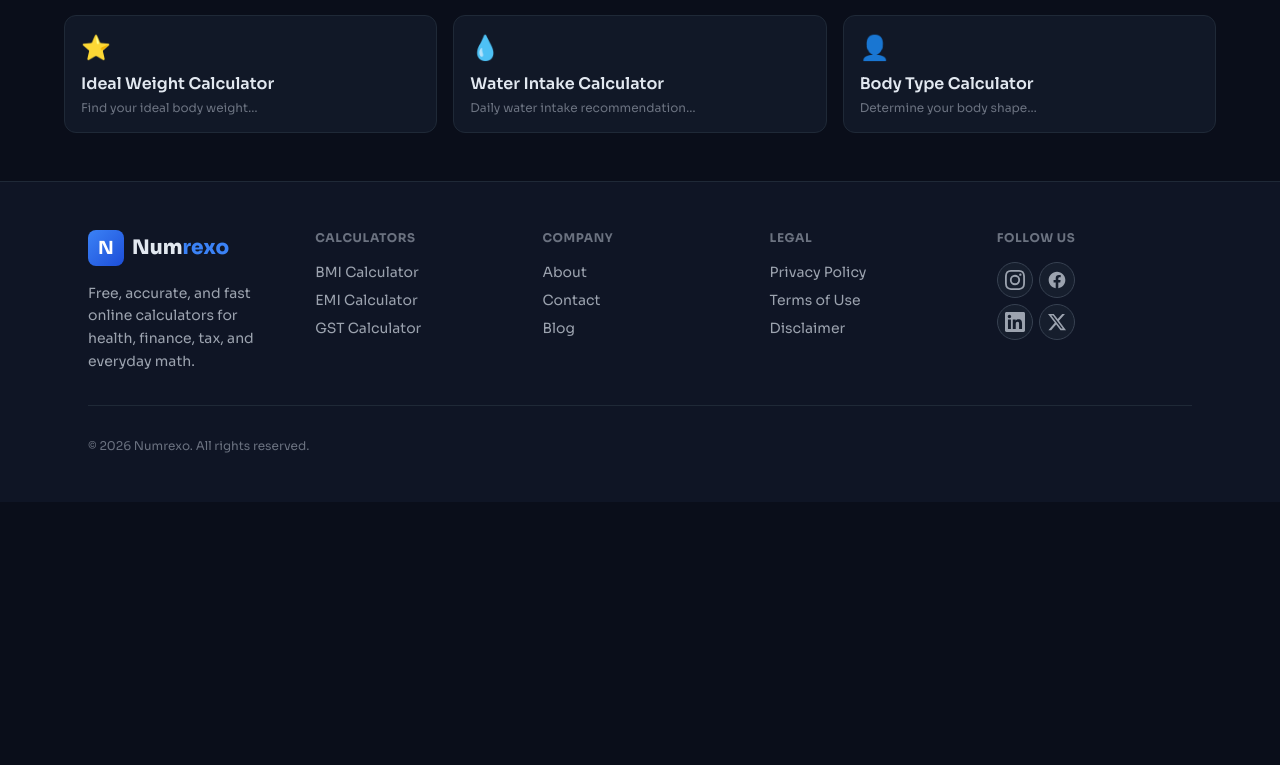
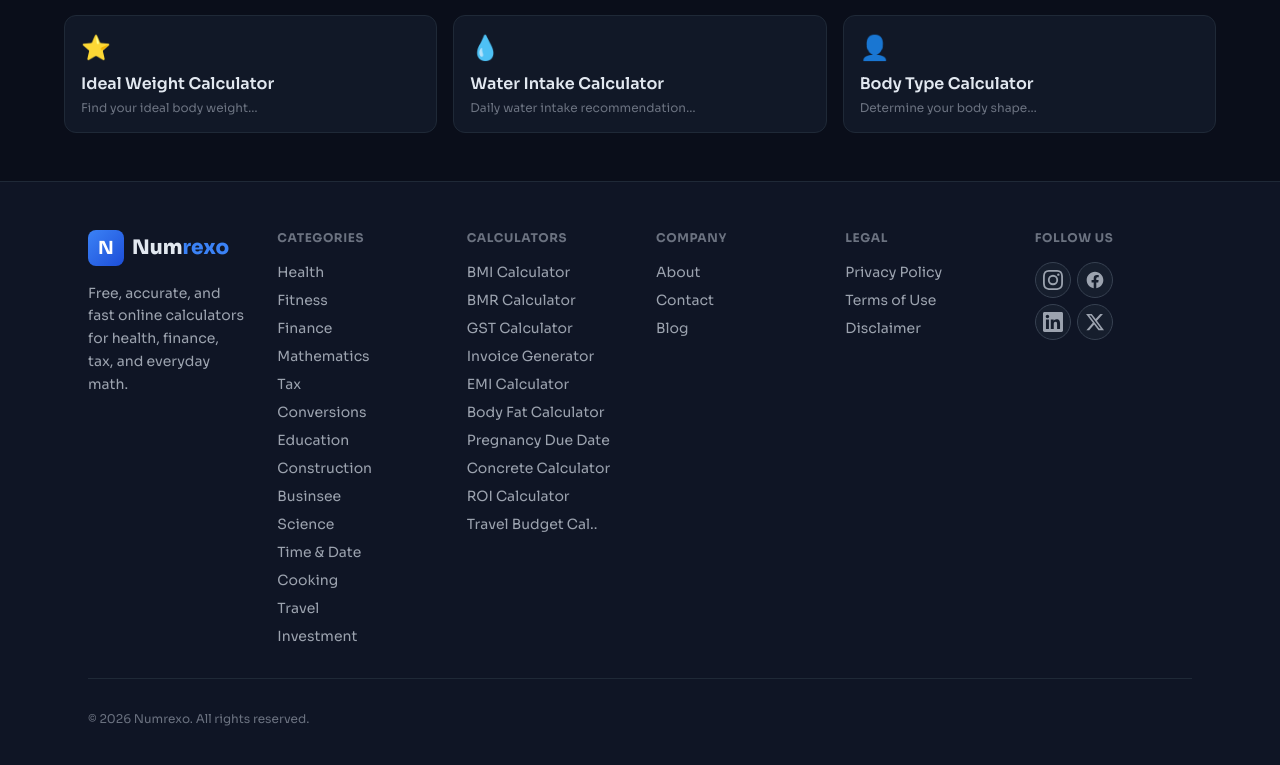
Before and after one commit to ramavtarmjr885301/numrexo, a Next.js app: page /health/bmi-calculator in a window 1280 px wide. Shown: the part 4072-4837 px from the top of the page. Before the commit the page ends 4574 px from the top, so only its background shows below. Built offline with nearby package versions, Linux system fonts and the light colour scheme; no server answers.

Commit message:
footer updated

```diff
--- a/components/layout/Footer.tsx
+++ b/components/layout/Footer.tsx
@@ -2,7 +2,6 @@
 
 import Link from "next/link";
 import { useRouter } from "next/navigation";
-import { CALCULATORS } from "@/data/calculators";
 
 // Social Media Icons as components
 const InstagramIcon = () => (
@@ -42,7 +41,7 @@ export default function Footer() {
   return (
     <footer className="bg-[#0f1525] border-t border-gray-800 mt-auto">
       <div className="max-w-6xl mx-auto px-6 py-12">
-        <div className="grid grid-cols-1 sm:grid-cols-2 lg:grid-cols-5 gap-8 mb-8">
+        <div className="grid grid-cols-1 sm:grid-cols-2 lg:grid-cols-6 gap-8 mb-8">
           {/* Brand */}
           <div>
             <Link href="/" className="flex items-center gap-2 mb-4">
@@ -58,19 +57,91 @@ export default function Footer() {
             </p>
           </div>
 
-          {/* Calculators */}
+          {/* Categories */}
+          <div>
+            <h5 className="text-xs font-bold text-gray-500 uppercase tracking-wider mb-4">Categories</h5>
+            <div className="space-y-2">
+              <button onClick={() => router.push("/health")} className="block text-sm text-gray-400 hover:text-blue-400 transition-colors">
+                Health
+              </button>
+              <button onClick={() => router.push("/fitness")} className="block text-sm text-gray-400 hover:text-blue-400 transition-colors">
+                Fitness
+              </button>
+              <button onClick={() => router.push("/finance")} className="block text-sm text-gray-400 hover:text-blue-400 transition-colors">
+                Finance
+              </button>
+              <button onClick={() => router.push("/math")} className="block text-sm text-gray-400 hover:text-blue-400 transition-colors">
+                Mathematics
+              </button>
+              <button onClick={() => router.push("/tax")} className="block text-sm text-gray-400 hover:text-blue-400 transition-colors">
+                Tax
+              </button>
+              <button onClick={() => router.push("/conversion")} className="block text-sm text-gray-400 hover:text-blue-400 transition-colors">
+                Conversions
+              </button>
+              <button onClick={() => router.push("/education")} className="block text-sm text-gray-400 hover:text-blue-400 transition-colors">
+                Education
+              </button>
+              <button onClick={() => router.push("/construction")} className="block text-sm text-gray-400 hover:text-blue-400 transition-colors">
+                Construction
+              </button>
+              <button onClick={() => router.push("/business")} className="block text-sm text-gray-400 hover:text-blue-400 transition-colors">
+                Businsee
+              </button>
+              <button onClick={() => router.push("/science")} className="block text-sm text-gray-400 hover:text-blue-400 transition-colors">
+                Science
+              </button>
+              <button onClick={() => router.push("/time")} className="block text-sm text-gray-400 hover:text-blue-400 transition-colors">
+                Time & Date
+              </button>
+              <button onClick={() => router.push("/cooking")} className="block text-sm text-gray-400 hover:text-blue-400 transition-colors">
+                Cooking
+              </button>
+              <button onClick={() => router.push("/travel")} className="block text-sm text-gray-400 hover:text-blue-400 transition-colors">
+                Travel
+              </button>
+              <button onClick={() => router.push("/investment")} className="block text-sm text-gray-400 hover:text-blue-400 transition-colors">
+                Investment
+              </button>
+
+            </div>
+            {/* Famous Calculators */}
+          </div>
           <div>
             <h5 className="text-xs font-bold text-gray-500 uppercase tracking-wider mb-4">Calculators</h5>
             <div className="space-y-2">
-              {CALCULATORS.map((calc) => (
-                <button
-                  key={calc.id}
-                  onClick={() => router.push(calc.path)}
-                  className="block text-sm text-gray-400 hover:text-blue-400 transition-colors"
-                >
-                  {calc.name}
-                </button>
-              ))}
+              <button onClick={() => router.push("/health/bmi-calculator")} className="block text-sm text-gray-400 hover:text-blue-400 transition-colors">
+                BMI Calculator
+              </button>
+              <button onClick={() => router.push("/fitness/bmr-calculator")} className="block text-sm text-gray-400 hover:text-blue-400 transition-colors">
+                BMR Calculator
+              </button>
+              <button onClick={() => router.push("/tax/gst-calculator")} className="block text-sm text-gray-400 hover:text-blue-400 transition-colors">
+                GST Calculator
+              </button>
+              <button onClick={() => router.push("/business/invoice-generator")} className="block text-sm text-gray-400 hover:text-blue-400 transition-colors">
+                Invoice Generator
+              </button>
+              <button onClick={() => router.push("/finance/emi-calculator")} className="block text-sm text-gray-400 hover:text-blue-400 transition-colors">
+                EMI Calculator
+              </button>
+              <button onClick={() => router.push("/fitness/body-fat-calculator")} className="block text-sm text-gray-400 hover:text-blue-400 transition-colors">
+                Body Fat Calculator
+              </button>
+              <button onClick={() => router.push("/health/pregnancy-due-date-calculator")} className="block text-sm text-gray-400 hover:text-blue-400 transition-colors">
+                Pregnancy Due Date
+              </button>
+              <button onClick={() => router.push("/construction/concrete-calculator")} className="block text-sm text-gray-400 hover:text-blue-400 transition-colors">
+                Concrete Calculator
+              </button>
+              <button onClick={() => router.push("/business/roi-calculator")} className="block text-sm text-gray-400 hover:text-blue-400 transition-colors">
+                ROI Calculator
+              </button>
+              <button onClick={() => router.push("/travel/travel-budget-calculator")} className="block text-sm text-gray-400 hover:text-blue-400 transition-colors">
+                Travel Budget Cal..
+              </button>
+
+
             </div>
           </div>
 
--- a/data/calculators.ts
+++ b/data/calculators.ts
@@ -1,123 +1,123 @@
-export interface CalculatorType {
-  id: string;
-  slug: string;
-  name: string;
-  icon: string;
-  color: string;
-  bg: string;
-  desc: string;
-  tags: string[];
-  category: "health" | "finance" | "tax" | "business";
-  path: string;
-}
+// export interface CalculatorType {
+//   id: string;
+//   slug: string;
+//   name: string;
+//   icon: string;
+//   color: string;
+//   bg: string;
+//   desc: string;
+//   tags: string[];
+//   category: "health" | "finance" | "tax" | "business";
+//   path: string;
+// }
 
-export const CALCULATORS: CalculatorType[] = [
-  {
-    id: "bmi",
-    slug: "bmi-calculator",
-    name: "BMI Calculator",
-    icon: "⚖️",
-    color: "#3b82f6",
-    bg: "rgba(59,130,246,0.1)",
-    desc: "Calculate your Body Mass Index and understand your healthy weight range.",
-    tags: ["Health", "Free"],
-    category: "health",
-    path: "/health/bmi-calculator",
-  },
-  {
-    id: "emi",
-    slug: "emi-calculator",
-    name: "EMI Calculator",
-    icon: "🏦",
-    color: "#a78bfa",
-    bg: "rgba(167,139,250,0.1)",
-    desc: "Calculate monthly EMI for home, car, or personal loans instantly.",
-    tags: ["Finance", "Free"],
-    category: "finance",
-    path: "/finance/emi-calculator",
-  },
-  {
-    id: "gst",
-    slug: "gst-calculator",
-    name: "GST Calculator",
-    icon: "🧾",
-    color: "#22c55e",
-    bg: "rgba(34,197,94,0.1)",
-    desc: "Add or remove GST from any amount. Supports all Indian GST slabs.",
-    tags: ["Tax", "India", "Free"],
-    category: "tax",
-    path: "/tax/gst-calculator",
-  },
-  // {
-  //   id: "invoice",
-  //   slug: "invoice-generator",
-  //   name: "Invoice Generator",
-  //   icon: "🧾",
-  //   color: "#22c55e",
-  //   bg: "rgba(34,197,94,0.1)",
-  //   desc: "Add or remove GST from any amount. Supports all Indian GST slabs.",
-  //   tags: ["Business", "India", "Free"],
-  //   category: "business",
-  //   path: "/business/invoice-generator",
-  // },
-];
+// export const CALCULATORS: CalculatorType[] = [
+//   {
+//     id: "bmi",
+//     slug: "bmi-calculator",
+//     name: "BMI Calculator",
+//     icon: "⚖️",
+//     color: "#3b82f6",
+//     bg: "rgba(59,130,246,0.1)",
+//     desc: "Calculate your Body Mass Index and understand your healthy weight range.",
+//     tags: ["Health", "Free"],
+//     category: "health",
+//     path: "/health/bmi-calculator",
+//   },
+//   {
+//     id: "emi",
+//     slug: "emi-calculator",
+//     name: "EMI Calculator",
+//     icon: "🏦",
+//     color: "#a78bfa",
+//     bg: "rgba(167,139,250,0.1)",
+//     desc: "Calculate monthly EMI for home, car, or personal loans instantly.",
+//     tags: ["Finance", "Free"],
+//     category: "finance",
+//     path: "/finance/emi-calculator",
+//   },
+//   {
+//     id: "gst",
+//     slug: "gst-calculator",
+//     name: "GST Calculator",
+//     icon: "🧾",
+//     color: "#22c55e",
+//     bg: "rgba(34,197,94,0.1)",
+//     desc: "Add or remove GST from any amount. Supports all Indian GST slabs.",
+//     tags: ["Tax", "India", "Free"],
+//     category: "tax",
+//     path: "/tax/gst-calculator",
+//   },
+//   // {
+//   //   id: "invoice",
+//   //   slug: "invoice-generator",
+//   //   name: "Invoice Generator",
+//   //   icon: "🧾",
+//   //   color: "#22c55e",
+//   //   bg: "rgba(34,197,94,0.1)",
+//   //   desc: "Add or remove GST from any amount. Supports all Indian GST slabs.",
+//   //   tags: ["Business", "India", "Free"],
+//   //   category: "business",
+//   //   path: "/business/invoice-generator",
+//   // },
+// ];
 
-export const seoContent = {
-  bmi: {
-    intro: "The Body Mass Index (BMI) is one of the most widely used tools for assessing whether an individual has a healthy body weight relative to their height. While it isn't a perfect measure, it provides a quick and easy screening tool.",
-    formula: "BMI (kg/m²) = Weight (kg) ÷ Height² (m)",
-    formulaUS: "BMI = 703 × Weight (lbs) ÷ Height² (inches)",
-    table: [
-      ["Severe Thinness", "< 16"],
-      ["Moderate Thinness", "16 – 17"],
-      ["Mild Thinness", "17 – 18.5"],
-      ["Normal", "18.5 – 25"],
-      ["Overweight", "25 – 30"],
-      ["Obese Class I", "30 – 35"],
-      ["Obese Class II", "35 – 40"],
-      ["Obese Class III", "> 40"],
-    ],
-    faqs: [
-      { q: "What is a healthy BMI range for adults?", a: "For adults (20 years and older), a BMI between 18.5 and 24.9 is considered normal and healthy by the WHO and CDC." },
-      { q: "Is BMI accurate for athletes and muscular individuals?", a: "BMI can overestimate fatness in people with high muscle mass, like athletes and bodybuilders. It does not distinguish between muscle and fat weight." },
-      { q: "Is BMI the same for men and women?", a: "The BMI formula is the same, but body fat distribution differs. Women generally carry more body fat at the same BMI compared to men." },
-      { q: "What should I do if my BMI is high?", a: "If your BMI indicates overweight or obesity, consult a healthcare professional. A combination of a balanced diet and regular physical activity can help reach a healthy weight." },
-    ],
-  },
-  emi: {
-    intro: "EMI (Equated Monthly Instalment) is the fixed monthly payment made to a bank or lender for a loan. It consists of the principal repayment and interest component, divided over the loan tenure.",
-    formula: "EMI = P × r × (1+r)ⁿ / ((1+r)ⁿ – 1)",
-    formulaUS: "",
-    table: [
-      ["P", "Principal Loan Amount"],
-      ["r", "Monthly Interest Rate (Annual Rate ÷ 12 ÷ 100)"],
-      ["n", "Number of Monthly Installments"],
-      ["EMI", "Equated Monthly Installment"],
-    ],
-    faqs: [
-      { q: "What factors affect my EMI?", a: "Three key factors affect your EMI: the loan principal amount, the annual interest rate, and the loan tenure. A higher principal or rate increases EMI; longer tenure decreases it." },
-      { q: "Can I reduce my EMI after taking a loan?", a: "Yes. You can reduce EMI by making partial prepayments, refinancing at a lower interest rate, or renegotiating the loan tenure with your bank." },
-      { q: "What is the difference between flat rate and reducing balance EMI?", a: "Flat rate calculates interest on the full principal throughout. Reducing balance calculates interest only on the outstanding principal, making it cheaper overall." },
-      { q: "Is there a prepayment penalty?", a: "Most banks in India allow prepayment on floating rate loans without penalty. Fixed rate loans may charge 1–3% as foreclosure fee. Always verify with your lender." },
-    ],
-  },
-  gst: {
-    intro: "GST (Goods and Services Tax) is a unified indirect tax levied on the supply of goods and services across India. It replaced multiple central and state taxes like VAT, service tax, and excise duty.",
-    formula: "GST Amount = Original Price × (GST Rate / 100)",
-    formulaUS: "",
-    table: [
-      ["0%", "Essential items – rice, wheat, vegetables"],
-      ["3%", "Gold, silver, precious metals"],
-      ["5%", "Household necessities – sugar, edible oil"],
-      ["12%", "Processed foods, smartphones, computers"],
-      ["18%", "Most services, electronics, FMCG products"],
-      ["28%", "Luxury goods, automobiles, tobacco"],
-    ],
-    faqs: [
-      { q: "What is CGST and SGST?", a: "In intra-state transactions, GST is split equally into CGST (Central GST) collected by the central government and SGST (State GST) collected by the state. For inter-state, IGST applies." },
-      { q: "How do I calculate GST exclusive price?", a: "If you have the pre-GST price, multiply it by (1 + GST rate/100). For example, ₹10,000 with 18% GST = ₹10,000 × 1.18 = ₹11,800." },
-      { q: "How to calculate original price from GST inclusive amount?", a: "Divide the GST-inclusive amount by (1 + GST rate/100). For example, ₹11,800 ÷ 1.18 = ₹10,000 original price." },
-      { q: "Who needs to register for GST?", a: "Any business with annual turnover exceeding ₹40 lakhs (goods) or ₹20 lakhs (services) must register for GST in India. Threshold is ₹10 lakhs for special category states." },
-    ],
-  },
-};
+// export const seoContent = {
+//   bmi: {
+//     intro: "The Body Mass Index (BMI) is one of the most widely used tools for assessing whether an individual has a healthy body weight relative to their height. While it isn't a perfect measure, it provides a quick and easy screening tool.",
+//     formula: "BMI (kg/m²) = Weight (kg) ÷ Height² (m)",
+//     formulaUS: "BMI = 703 × Weight (lbs) ÷ Height² (inches)",
+//     table: [
+//       ["Severe Thinness", "< 16"],
+//       ["Moderate Thinness", "16 – 17"],
+//       ["Mild Thinness", "17 – 18.5"],
+//       ["Normal", "18.5 – 25"],
+//       ["Overweight", "25 – 30"],
+//       ["Obese Class I", "30 – 35"],
+//       ["Obese Class II", "35 – 40"],
+//       ["Obese Class III", "> 40"],
+//     ],
+//     faqs: [
+//       { q: "What is a healthy BMI range for adults?", a: "For adults (20 years and older), a BMI between 18.5 and 24.9 is considered normal and healthy by the WHO and CDC." },
+//       { q: "Is BMI accurate for athletes and muscular individuals?", a: "BMI can overestimate fatness in people with high muscle mass, like athletes and bodybuilders. It does not distinguish between muscle and fat weight." },
+//       { q: "Is BMI the same for men and women?", a: "The BMI formula is the same, but body fat distribution differs. Women generally carry more body fat at the same BMI compared to men." },
+//       { q: "What should I do if my BMI is high?", a: "If your BMI indicates overweight or obesity, consult a healthcare professional. A combination of a balanced diet and regular physical activity can help reach a healthy weight." },
+//     ],
+//   },
+//   emi: {
+//     intro: "EMI (Equated Monthly Instalment) is the fixed monthly payment made to a bank or lender for a loan. It consists of the principal repayment and interest component, divided over the loan tenure.",
+//     formula: "EMI = P × r × (1+r)ⁿ / ((1+r)ⁿ – 1)",
+//     formulaUS: "",
+//     table: [
+//       ["P", "Principal Loan Amount"],
+//       ["r", "Monthly Interest Rate (Annual Rate ÷ 12 ÷ 100)"],
+//       ["n", "Number of Monthly Installments"],
+//       ["EMI", "Equated Monthly Installment"],
+//     ],
+//     faqs: [
+//       { q: "What factors affect my EMI?", a: "Three key factors affect your EMI: the loan principal amount, the annual interest rate, and the loan tenure. A higher principal or rate increases EMI; longer tenure decreases it." },
+//       { q: "Can I reduce my EMI after taking a loan?", a: "Yes. You can reduce EMI by making partial prepayments, refinancing at a lower interest rate, or renegotiating the loan tenure with your bank." },
+//       { q: "What is the difference between flat rate and reducing balance EMI?", a: "Flat rate calculates interest on the full principal throughout. Reducing balance calculates interest only on the outstanding principal, making it cheaper overall." },
+//       { q: "Is there a prepayment penalty?", a: "Most banks in India allow prepayment on floating rate loans without penalty. Fixed rate loans may charge 1–3% as foreclosure fee. Always verify with your lender." },
+//     ],
+//   },
+//   gst: {
+//     intro: "GST (Goods and Services Tax) is a unified indirect tax levied on the supply of goods and services across India. It replaced multiple central and state taxes like VAT, service tax, and excise duty.",
+//     formula: "GST Amount = Original Price × (GST Rate / 100)",
+//     formulaUS: "",
+//     table: [
+//       ["0%", "Essential items – rice, wheat, vegetables"],
+//       ["3%", "Gold, silver, precious metals"],
+//       ["5%", "Household necessities – sugar, edible oil"],
+//       ["12%", "Processed foods, smartphones, computers"],
+//       ["18%", "Most services, electronics, FMCG products"],
+//       ["28%", "Luxury goods, automobiles, tobacco"],
+//     ],
+//     faqs: [
+//       { q: "What is CGST and SGST?", a: "In intra-state transactions, GST is split equally into CGST (Central GST) collected by the central government and SGST (State GST) collected by the state. For inter-state, IGST applies." },
+//       { q: "How do I calculate GST exclusive price?", a: "If you have the pre-GST price, multiply it by (1 + GST rate/100). For example, ₹10,000 with 18% GST = ₹10,000 × 1.18 = ₹11,800." },
+//       { q: "How to calculate original price from GST inclusive amount?", a: "Divide the GST-inclusive amount by (1 + GST rate/100). For example, ₹11,800 ÷ 1.18 = ₹10,000 original price." },
+//       { q: "Who needs to register for GST?", a: "Any business with annual turnover exceeding ₹40 lakhs (goods) or ₹20 lakhs (services) must register for GST in India. Threshold is ₹10 lakhs for special category states." },
+//     ],
+//   },
+// };
```
